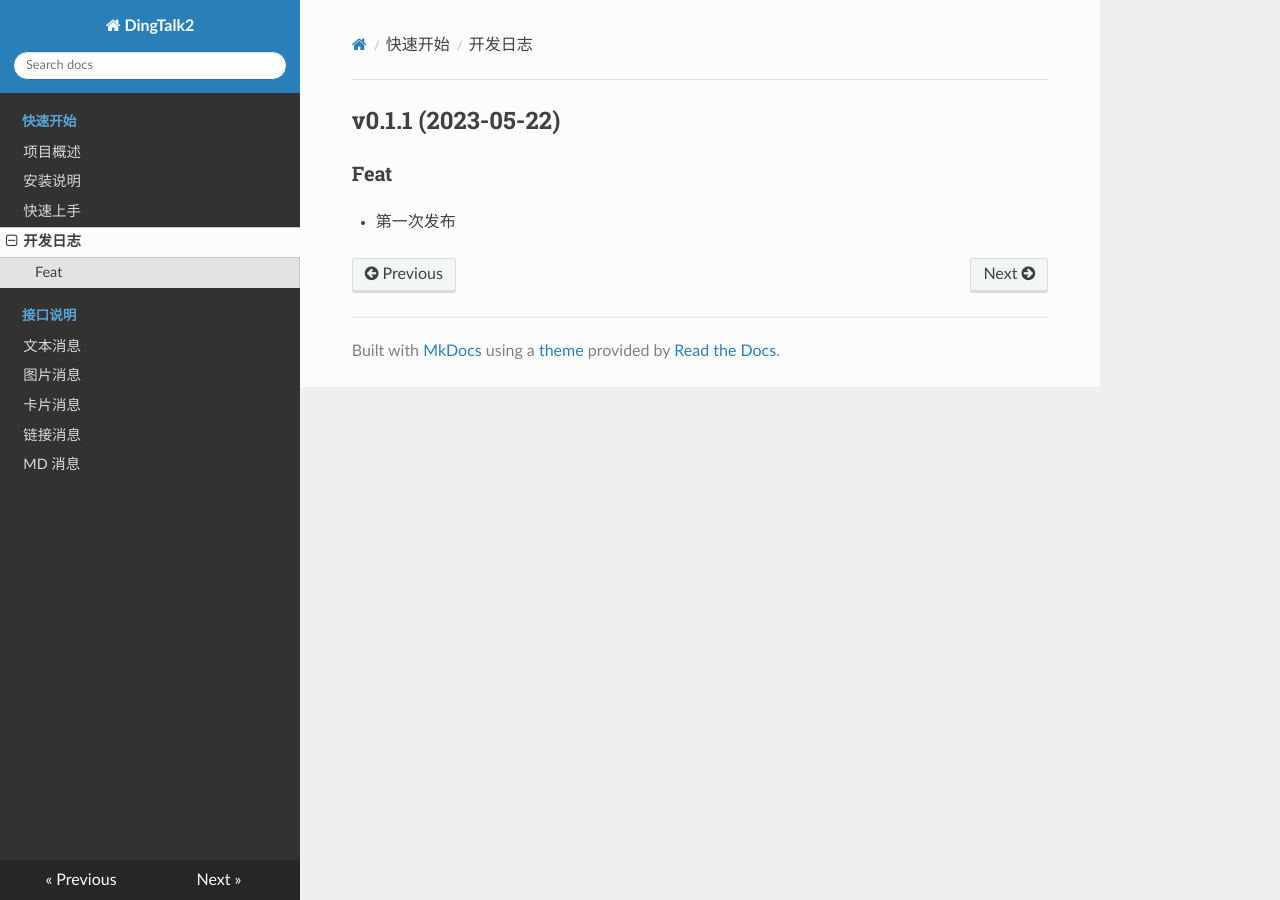
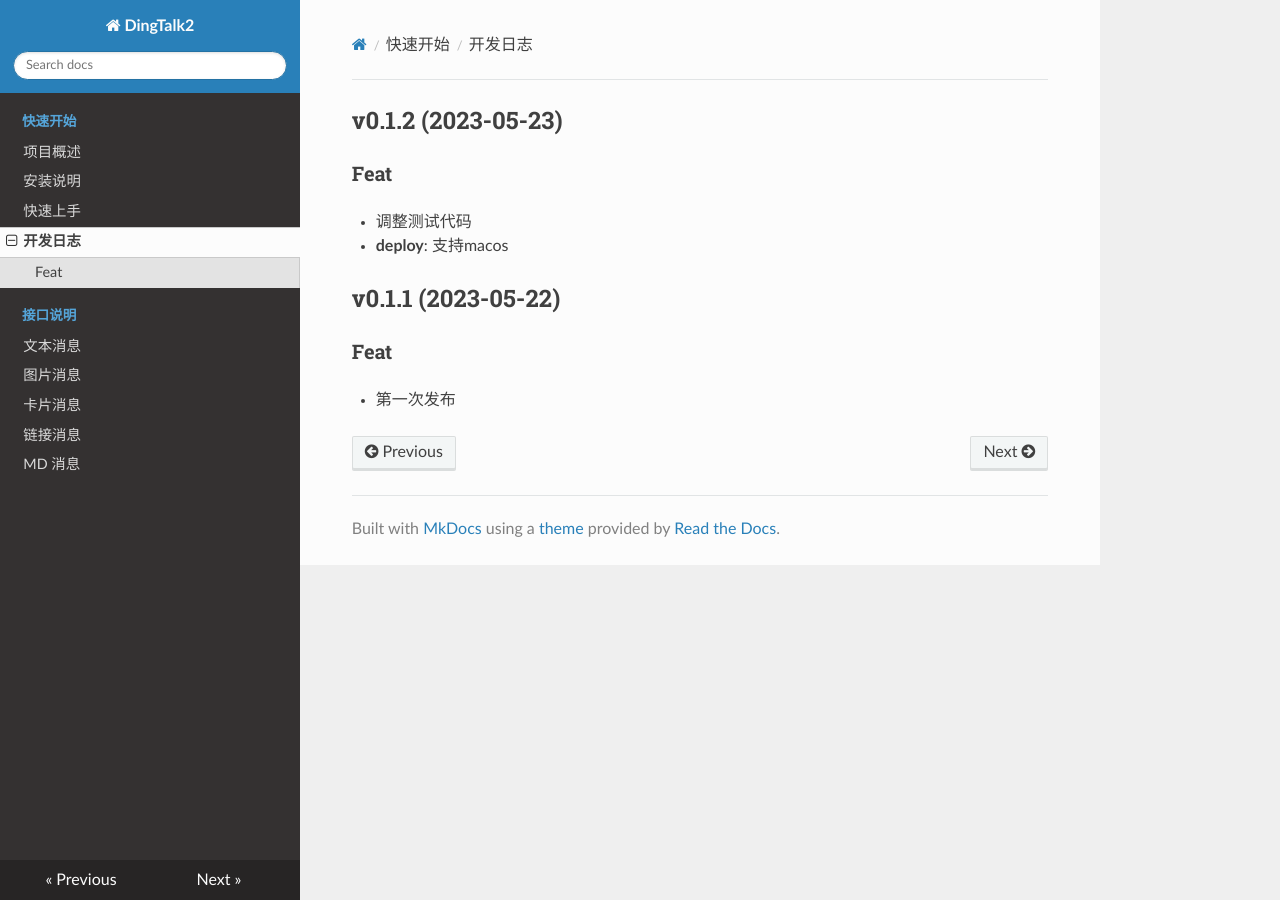
Before and after one commit to bopo/dingtalk2, an MkDocs documentation site: the page built from docs/history.md, in a window 1280 px wide. Built offline with MkDocs 1.6.1, drawn with Linux system fonts in a browser that asks for light colours; nearby versions of some CDN libraries.

Commit message:
bump: version 0.1.1 → 0.1.2

```diff
--- a/dingtalk2/__init__.py
+++ b/dingtalk2/__init__.py
@@ -2,4 +2,4 @@
 
 __author__ = 'dingtalk2'
 __email__ = 'ibopo@126.com'
-__version__ = '0.1.1'
+__version__ = '0.1.2'
--- a/docs/history.md
+++ b/docs/history.md
@@ -1,3 +1,10 @@
+
+## v0.1.2 (2023-05-23)
+
+### Feat
+
+- 调整测试代码
+- **deploy**: 支持macos
 
 ## v0.1.1 (2023-05-22)
 
--- a/pyproject.toml
+++ b/pyproject.toml
@@ -1,6 +1,6 @@
 [tool.poetry]
 name = "dingtalk2"
-version = "0.1.1"
+version = "0.1.2"
 description = ""
 authors = ["bopo <ibopo@126.com>"]
 readme = "README.md"
@@ -37,7 +37,7 @@ log_cli = 0
 log_cli_level = "DEBUG"
 
 [tool.commitizen]
-version = "0.1.1"
+version = "0.1.2"
 tag_format = "v$version"
 update_changelog_on_bump = true
 changelog_file = "docs/history.md"
```
Also changed, not shown: 1 other file.
